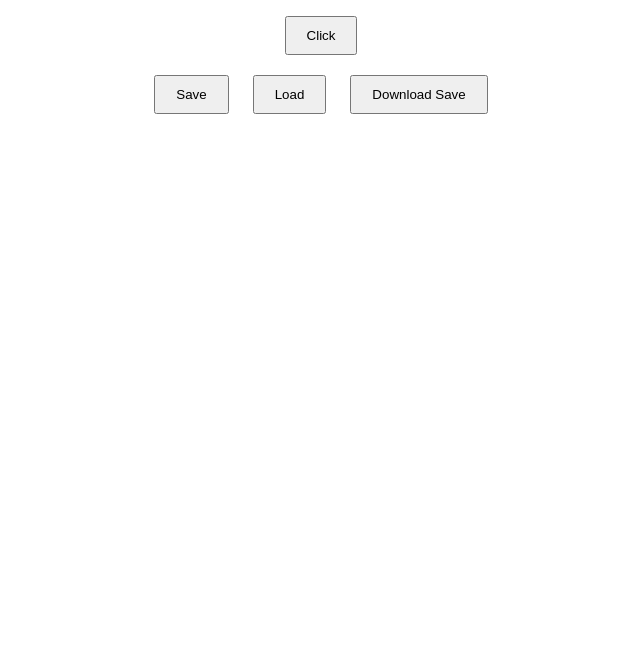
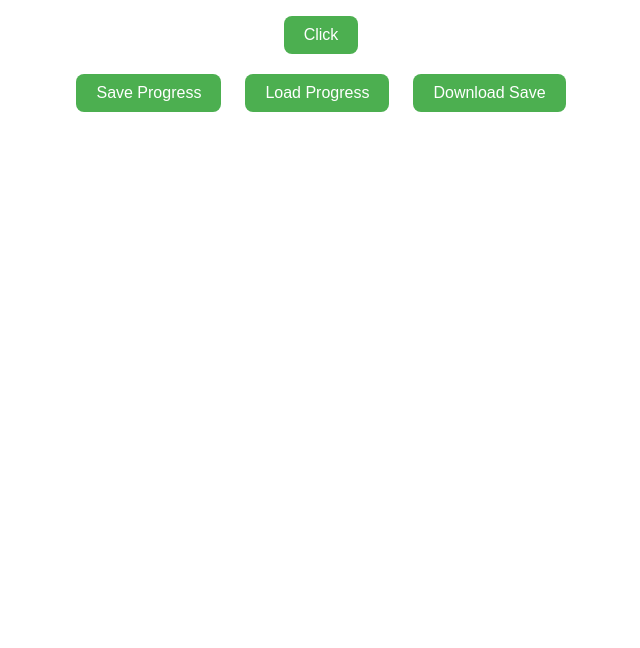
Before and after one commit to RubixYouTube/clickygame, a plain HTML site: page index.html in a window 1280 px wide. Shown: the part 152-800 px from the top of the page, without its empty margins (319-959 px from the left). Drawn offline with Linux system fonts and the light colour scheme.

Commit message:
Update index.html

```diff
--- a/index.html
+++ b/index.html
@@ -7,20 +7,32 @@
       text-align: center;
       margin-top: 100px;
     }
-    button {
+    .button {
       padding: 10px 20px;
       margin: 10px;
+      background-color: #4CAF50; /* Green */
+      border: none;
+      color: white;
+      text-align: center;
+      text-decoration: none;
+      display: inline-block;
+      font-size: 16px;
+      border-radius: 8px;
+      cursor: pointer;
+    }
+    .button:hover {
+      background-color: #45a049;
     }
   </style>
 </head>
 <body>
   <div class="container">
-    <h1 id="clicksTitle">Clicked <span id="clicksCount">0</span> times.</h1>
-    <button id="clickButton">Click</button>
+    <h1 id="clicksTitle">You've Clicked <span id="clicksCount">0</span> Times.</h1>
+    <button id="clickButton" class="button">Click</button>
     <br>
-    <button id="saveButton">Save</button>
-    <button id="loadButton">Load</button>
-    <button id="downloadButton">Download Save</button>
+    <button id="saveButton" class="button">Save Progress</button>
+    <button id="loadButton" class="button">Load Progress</button>
+    <button id="downloadButton" class="button">Download Save</button>
   </div>
 
   <script>
```
